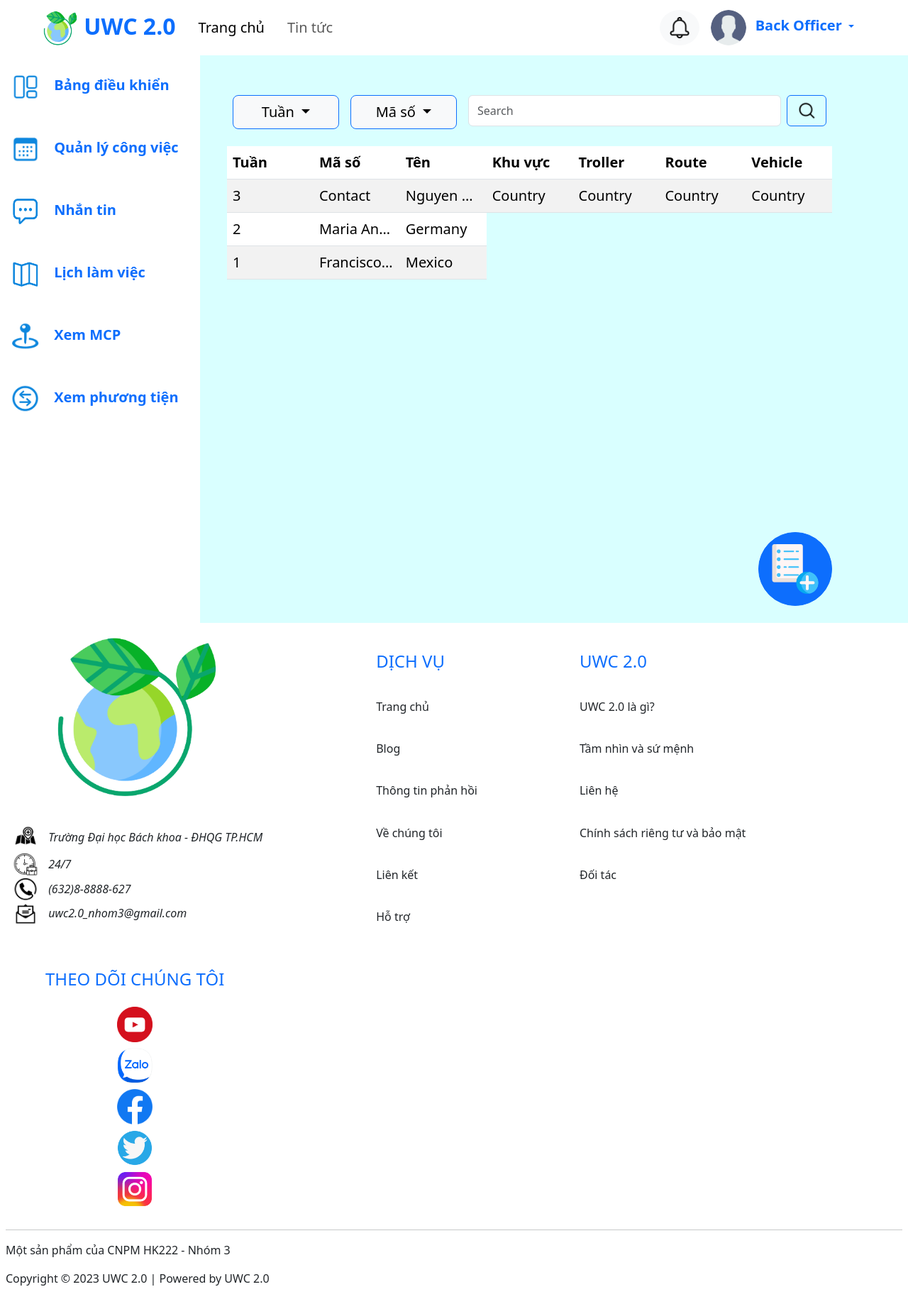
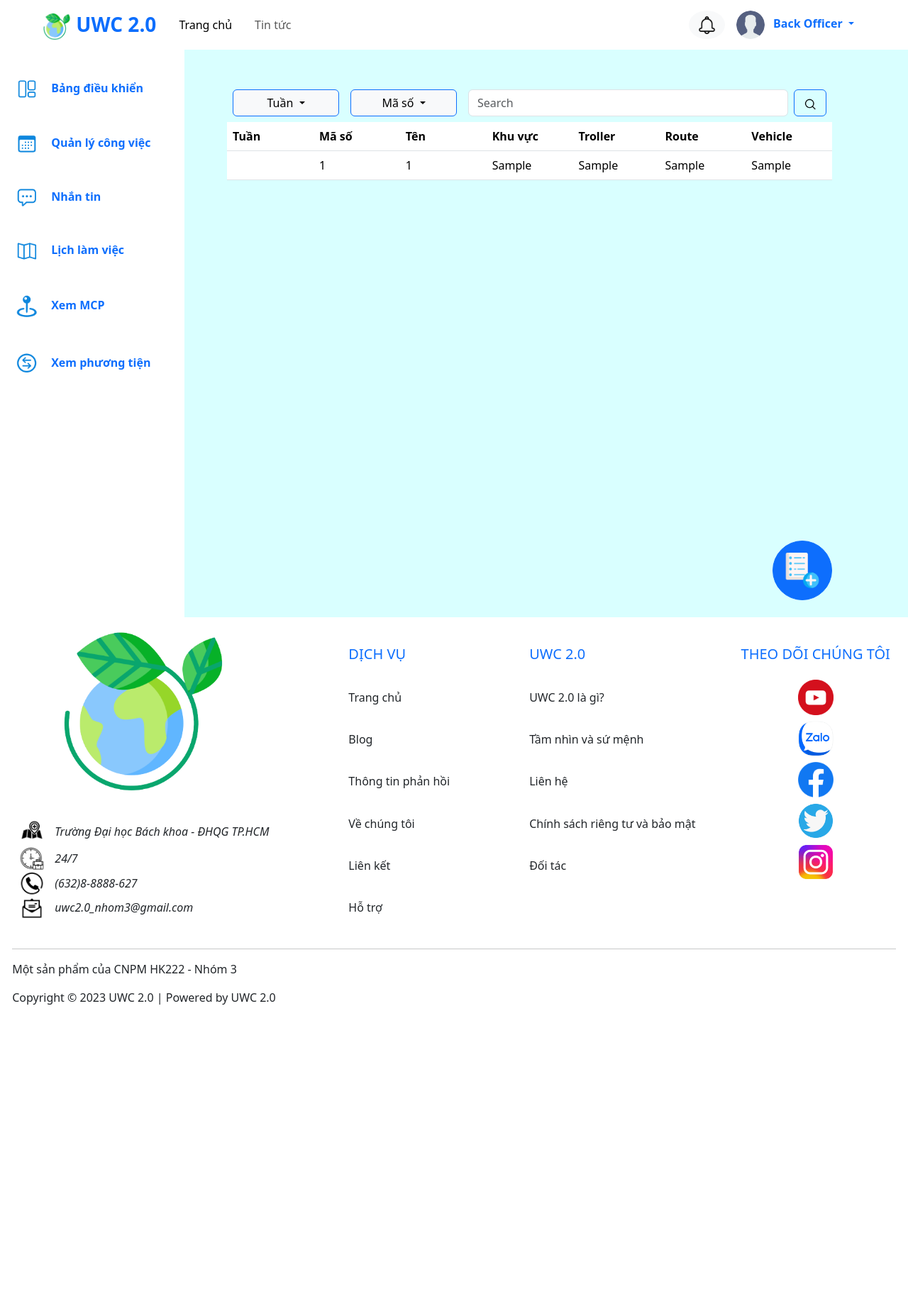
Before and after one commit to langung102/SOFTWARE_ENGINEERING_GROUP_03, a PHP site: page /task/manage in a window 1280 px wide. Shown: the whole page at 71% size. After the commit the page ends 1416 px from the top, so only its background shows below. Run offline with PHP 8.4, Linux system fonts and the light colour scheme; the visitor is signed in with stand-in values (Sample User, id 1); tables that the repository leaves empty hold one stand-in row (values such as "Sample post").

Commit message:
justify header, footer, leftbar, 404page

```diff
--- a/asset/style.css
+++ b/asset/style.css
@@ -2,7 +2,7 @@ body {
     background-color: #D9FFFF;
 }
 .page-body{
-    height: 80vh;
+    min-height: 100vh;
     position: relative;
 }
 .login-box {
@@ -20,13 +20,14 @@ body {
     background: #F5F5F5;
     border: 1px solid #EB0000;
 }
-.page-body{
-    height: 100vh;
-    position: relative;
-}
 .left-bar {
     position: absolute;
     top: 0;
-    left: 0;
+    left: -25px;
     bottom: 0;
 }
+
+
+.text-nowrap {
+    white-space: nowrap;
+}
--- a/controller/taskController.php
+++ b/controller/taskController.php
@@ -1,11 +1,22 @@
 <?php
 class task extends Controller {
     function assign() {
-        $this->view("taskAssign");
+        if (!isset($_SESSION['id'])) $this->view("page404");
+        else $this->view("taskAssign");
     }
 
     function manage() {
-        $this->view("taskManage");
+        if (!isset($_SESSION['id'])) $this->view("page404");
+        else {
+            $show = $this->model('taskModel');
+            $result = $show->getAllTask();
+            if ($result->num_rows > 0) {
+                while ($row = $result-> fetch_assoc()) {
+                    $data[] = $row;
+                }
+            }
+            $this->view("taskManage", ['result' => $data]);
+        }
     }
 }
 ?>
--- /dev/null
+++ b/model/taskModel.php
@@ -0,0 +1,9 @@
+<?php
+    class taskModel extends Database {
+        function getAllTask() {
+            $sql = "SELECT * FROM task";
+            $result = $this->conn->query($sql);
+            return $result;
+        }
+    }
+?>
--- a/view/footer.php
+++ b/view/footer.php
@@ -2,7 +2,7 @@
       <div class="d-flex p-2 flex-column flex-wrap align-content-center text-dark bg-white" >
         <div class="d-flex p-2 flex-md-row flex-column gap-3 flex-wrap align-content-center">
           <!-- ----------------------------------------------------------------------------------- -->
-          <div style="padding-right: 1em;">
+          <div style="padding: 0 3em 0 0">
             <img src="../asset/img/logo_uwc.png" class="rounded mx-auto d-block" alt="" width="240px">
             <hr style="color:white;"/>
             <div style="text-align:left;">
@@ -23,8 +23,8 @@
             </div>
           </div>
           <!-- ----------------------------------------------------------------------------------- -->
-          <div style="padding: 0 4em 0 8em;"><br>
-            <h4 class="pb-3 text-primary">DỊCH VỤ</h4>
+          <div style="padding: 0 3em"><br>
+            <h5 class="pb-3 text-primary">DỊCH VỤ</h4>
             <h6 style="text-align:left;" class="nav-item mb-2"> <a href="#" class="nav-link py-3">Trang chủ</a></h6>
             <h6 style="text-align:left;" class="nav-item mb-2"> <a href="#" class="nav-link py-3">Blog</a></h6>
             <h6 style="text-align:left;" class="nav-item mb-2"> <a href="#" class="nav-link py-3">Thông tin phản hồi</a></h6>
@@ -33,8 +33,8 @@
             <h6 style="text-align:left;" class="nav-item mb-2"> <a href="#" class="nav-link py-3">Hỗ trợ</a></h6>
           </div>
           <!-- ----------------------------------------------------------------------------------- -->
-          <div style="padding: 0 4em;"><br>
-            <h4 class="pb-3 text-primary">UWC 2.0</h4>
+          <div style="padding: 0 3em;"><br>
+            <h5 class="pb-3 text-primary">UWC 2.0</h4>
             <h6 style="text-align:left;" class="nav-item mb-2"> <a href="#" class="nav-link py-3">UWC 2.0 là gì?</a></h6>
             <h6 style="text-align:left;" class="nav-item mb-2"> <a href="#" class="nav-link py-3">Tầm nhìn và sứ mệnh</a></h6>
             <h6 style="text-align:left;" class="nav-item mb-2"> <a href="#" class="nav-link py-3">Liên hệ </a></h6>
@@ -42,8 +42,8 @@
             <h6 style="text-align:left;" class="nav-item mb-2"> <a href="#" class="nav-link py-3">Đối tác</a></h6>
           </div>
           <!-- ----------------------------------------------------------------------------------- -->
-          <div style="padding: 0 0 0 3em;"><br>
-            <h4 style="text-align:center;" class="pb-3 text-primary">THEO DÕI CHÚNG TÔI</h4>
+          <div><br>
+            <h5 style="text-align:center;" class="pb-3 text-primary">THEO DÕI CHÚNG TÔI</h4>
             <h6 style="text-align:center;" class="nav-item mb-2">
               <img height="50px" weight="50px" src="../asset/img/youtube-icon.png" onclick="targetImage('https:\\www.youtube.com/feed/trending')" style="cursor:pointer;"/>
             </h6>
@@ -74,7 +74,6 @@
         </div>
       </div>
     </footer>
-
     <script src="https://cdn.jsdelivr.net/npm/bootstrap@5.3.0-alpha3/dist/js/bootstrap.bundle.min.js"
             integrity="sha384-ENjdO4Dr2bkBIFxQpeoTz1HIcje39Wm4jDKdf19U8gI4ddQ3GYNS7NTKfAdVQSZe"
             crossorigin="anonymous">
--- a/view/header.php
+++ b/view/header.php
@@ -5,7 +5,6 @@
       <meta charset="UTF-8" />
       <meta http-equiv="X-UA-Compatible" content="IE=edge" />
       <meta name="viewport" content="width=device-width, initial-scale=1.0" />
-      <link href="https://unpkg.com/aos@2.3.1/dist/aos.css" rel="stylesheet">
       <link href="https://cdn.jsdelivr.net/npm/bootstrap@5.3.0-alpha3/dist/css/bootstrap.min.css" rel="stylesheet" integrity="sha384-KK94CHFLLe+nY2dmCWGMq91rCGa5gtU4mk92HdvYe+M/SXH301p5ILy+dN9+nJOZ" crossorigin="anonymous">
       <link rel="stylesheet" href="../asset/style.css">
       <link rel="stylesheet" href="../asset/switch.css">
@@ -16,15 +15,13 @@
     <!-- --------------------------------- Body ---------------------------------- -->
     <body>
       <!-- Framework -->
-      <script src="https://unpkg.com/aos@2.3.1/dist/aos.js"> </script>
-      <script> AOS.init(); </script>
 
       <!-- Start Navbar -->
       <nav class="navbar navbar-expand-md bg-white navbar-white">
         <div class="container-fluid mx-5">
           <!-- Logo -->
-          <a href="#" class="navbar-brand fs-2 fw-semibold text-primary">
-            <img src="../asset/img/logo_uwc.png" alt="" height="50px" width="50px">
+          <a href="#" class="navbar-brand fs-3 fw-semibold text-primary">
+            <img src="../asset/img/logo_uwc.png" alt="" width="40px">
             UWC 2.0
           </a>
 
@@ -32,10 +29,10 @@
           <div class="collapse navbar-collapse" id="collapsibleNavbar">
             <ul class="navbar-nav">
               <li class="nav-item mx-2">
-                <a href="/home" class="nav-link active fs-5" >Trang chủ</a>
+                <a href="/home" class="nav-link active fs-6" >Trang chủ</a>
               </li>
               <li class="nav-item mx-2">
-                <a href="https://www.frontiersin.org/articles/10.3389/frsc.2020.00008/full" class="nav-link fs-5">Tin tức</a>
+                <a href="https://www.frontiersin.org/articles/10.3389/frsc.2020.00008/full" class="nav-link fs-6">Tin tức</a>
               </li>
             </ul>
           </div>
@@ -46,17 +43,17 @@
               $img = "";
               echo <<< _END
               <span class="d-grid gap-2 col-6 d-md-flex justify-content-md-end me-3">
-                <button type="button" class="btn bg-light rounded-circle"><img src="../asset/img/notification.png" alt="" width="30px"></button>
+                <button type="button" class="btn bg-light rounded-circle"><img src="../asset/img/notification.png" alt="" width="25px"></button>
                 <div class="dropdown">
                   <a class="dropdown-toggle text-decoration-none" href="" role="button" data-bs-toggle="dropdown" aria-expanded="false">
-                    <img class="rounded-circle mx-2" width="50px" src="../asset/img/user.png">
-                    <span class="fs-5 fw-bold"> Back Officer </span>
+                    <img class="rounded-circle mx-2" width="40px" src="../asset/img/user.png">
+                    <span class="fs-6 fw-bold"> Back Officer </span>
                   </a>
                   <ul class="dropdown-menu dropdown-menu-end">
-                    <li><a class="dropdown-item fs-5" href="/task/manage">Quản lí</a></li>
-                    <li><a class="dropdown-item fs-5" href="/task/assign">Phân công công việc</a></li>
+                    <li><a class="dropdown-item fs-6" href="/task/manage">Quản lí</a></li>
+                    <li><a class="dropdown-item fs-6" href="/task/assign">Phân công công việc</a></li>
                     <li><hr class="dropdown-divider"></li>
-                    <li><a class="dropdown-item fs-5" href="/user/signout">Đăng xuất</a></li>
+                    <li><a class="dropdown-item fs-6" href="/user/signout">Đăng xuất</a></li>
                   </ul>
                 </div>
               </span>
@@ -66,8 +63,8 @@
               echo <<< _END
                 <!-- Login/Signup Modal -->
                 <span class="d-grid gap-2 col-6 d-md-flex justify-content-md-end">
-                  <a href="/home/login" class= "btn btn-outline-primary btn-lg col-3"> Đăng nhập </a>
-                  <button type="button" class="btn btn-primary btn-lg col-3"> Đăng kí </button>
+                  <a href="/home/login" class= "btn btn-outline-primary col-3"> Đăng nhập </a>
+                  <button type="button" class="btn btn-primary col-3"> Đăng kí </button>
                 </span>
               _END;
             }
--- a/view/leftbar.php
+++ b/view/leftbar.php
@@ -1,39 +1,38 @@
-<div class=" left-bar flex-shrink-0 px-3 bg-white text-dark"
-    style="width: calc(250px + 2.5%); box-sizing: border-box;">
+<div class=" left-bar flex-shrink-0 px-5 pt-3 bg-white text-dark" style="box-sizing: border-box;">
     <ul class="list-unstyled ps-0">
-        <li class="nav-item fs-5 fw-bold text-primary">
+        <li class="nav-item fs-6 fw-bold text-primary">
             <a class="nav-link py-4" href="#">
-                <img src="../asset/img/leftbar1.png" style="margin-right: 15px;" alt="" height="40px" width="40px">
+                <img src="../asset/img/leftbar1.png" style="margin-right: 15px;" alt="" width="30px">
                 Bảng điều khiển
             </a>
         </li>
-        <li class="nav-item fs-5 fw-bold text-primary">
+        <li class="nav-item fs-6 fw-bold text-primary">
             <a class="nav-link py-4" href="/task/manage">
-                <img src="../asset/img/leftbar2.png" style="margin-right: 15px;" alt="" height="40px" width="40px">
+                <img src="../asset/img/leftbar2.png" style="margin-right: 15px;" alt="" width="30px">
                 Quản lý công việc
             </a>
         </li>
-        <li class="nav-item fs-5 fw-bold text-primary">
+        <li class="nav-item fs-6 fw-bold text-primary">
             <a class="nav-link py-4" href="#">
-                <img src="../asset/img/leftbar3.png" style="margin-right: 15px;" alt="" height="40px" width="40px">
+                <img src="../asset/img/leftbar3.png" style="margin-right: 15px;" alt="" width="30px">
                 Nhắn tin
             </a>
         </li>
-        <li class="nav-item fs-5 fw-bold text-primary">
+        <li class="nav-item fs-6 fw-bold text-primary">
             <a class="nav-link py-4" href="#">
-                <img src="../asset/img/leftbar4.png" style="margin-right: 15px;" alt="" height="40px" width="40px">
+                <img src="../asset/img/leftbar4.png" style="margin-right: 15px;" alt="" width="30px">
                 Lịch làm việc
             </a>
         </li>
-        <li class="nav-item fs-5 fw-bold text-primary">
+        <li class="nav-item fs-6 fw-bold text-primary">
             <a class="nav-link py-4" href="#">
-                <img src="../asset/img/leftbar5.png" style="margin-right: 15px;" alt="" height="40px" width="40px">
+                <img src="../asset/img/leftbar5.png" style="margin-right: 15px;" alt="" width="30px">
                 Xem MCP
             </a>
         </li>
-        <li class="nav-item fs-5 fw-bold text-primary">
+        <li class="nav-item fs-6 fw-bold text-primary">
             <a class="nav-link py-4" href="#">
-                <img src="../asset/img/leftbar6.png" style="margin-right: 15px;" alt="" height="40px" width="40px">
+                <img src="../asset/img/leftbar6.png" style="margin-right: 15px;" alt="" width="30px">
                 Xem phương tiện
             </a>
         </li>
--- a/view/login.php
+++ b/view/login.php
@@ -1,7 +1,7 @@
 <?php
     require_once("header.php");
 ?>
-<div class="container mt-sm-4" >
+<div class="container mt-sm-4 page-body" >
     <div class="row d-flex justify-content-center align-items-center g-0 page-body">
         <div class="col-md-6">
             <img src="../asset/img/login.png" class="img-fluid rounded-start ms-5" alt="..." width="60%">
--- a/view/taskAssign.php
+++ b/view/taskAssign.php
@@ -240,11 +240,6 @@
     </div>
 </div>
 
-<script src="https://cdn.jsdelivr.net/npm/bootstrap@5.3.0-alpha3/dist/js/bootstrap.bundle.min.js"
-            integrity="sha384-ENjdO4Dr2bkBIFxQpeoTz1HIcje39Wm4jDKdf19U8gI4ddQ3GYNS7NTKfAdVQSZe"
-            crossorigin="anonymous">
-</script>
-
 <script>
     var curCell1 = "";
     var curCell2 = "";
@@ -372,7 +367,6 @@
             numRow += 1;
             flagAddRow = 0;
         }
-
     }
 
 </script>
--- a/view/taskManage.php
+++ b/view/taskManage.php
@@ -12,7 +12,7 @@
         <!-- filter -->
         <div class="d-flex">
             <div class="p-2 dropdown">
-                <button class="btn btn-secondary dropdown-toggle bg-light text-black border-primary btn-lg" type="button" data-bs-toggle="dropdown" aria-expanded="false" style="width:150px;">
+                <button class="btn btn-secondary dropdown-toggle bg-light text-black border-primary" type="button" data-bs-toggle="dropdown" aria-expanded="false" style="width:150px;">
                     Tuần
                 </button>
                 <ul class="dropdown-menu">
@@ -22,7 +22,7 @@
                 </ul>
             </div>
             <div class="p-2 dropdown">
-                <button class="btn btn-secondary dropdown-toggle bg-light text-black border-primary btn-lg" type="button" data-bs-toggle="dropdown" aria-expanded="false" style="width:150px;">
+                <button class="btn btn-secondary dropdown-toggle bg-light text-black border-primary" type="button" data-bs-toggle="dropdown" aria-expanded="false" style="width:150px;">
                     Mã số
                 </button>
                 <ul class="dropdown-menu">
@@ -35,51 +35,42 @@
                 <form class="d-flex" role="search">
                     <input class="form-control me-2" type="search" placeholder="Search" aria-label="Search">
                     <button class="btn btn-outline-primary" type="submit">
-                        <img src="../asset/img/search.png" alt="" width="30px">
+                        <img src="../asset/img/search.png" alt="" width="20px">
                     </button>
                 </form>
             </div>
         </div>
-        <!-- table -->
-        <table class="table table-striped mt-3 fs-5">
+        <table class="table table-responsive table-responsive-sm">
             <thead>
                 <tr class="fw-bold">
-                    <th scope="col">Tuần</th>
-                    <th scope="col">Mã số</th>
-                    <th scope="col">Tên</th>
-                    <th scope="col">Khu vực</th>
-                    <th scope="col">Troller</th>
-                    <th scope="col">Route</th>
-                    <th scope="col">Vehicle</th>
+                    <th scope="row">Tuần</th>
+                    <th scope="row">Mã số</th>
+                    <th scope="row">Tên</th>
+                    <th scope="row">Khu vực</th>
+                    <th scope="row">Troller</th>
+                    <th scope="row">Route</th>
+                    <th scope="row">Vehicle</th>
                 </tr>
             </thead>
             <tbody>
-                <tr>
-                    <th>3</th>
-                    <th>Contact</th>
-                    <th>Nguyen Phuc Khang</th>
-                    <th>Country</th>
-                    <th>Country</th>
-                    <th>Country</th>
-                    <th>Country</th>
-                </tr>
-                <tr>
-                    <td>2</td>
-                    <td>Maria Anders</td>
-                    <td>Germany</td>
-                </tr>
-                <tr>
-                    <td>1</td>
-                    <td>Francisco Chang</td>
-                    <td>Mexico</td>
-                </tr>
+                <?php
+                    foreach ($data['result'] as $val) {
+                        echo "<tr><td></td><td>".$val['id_task']."</td>".
+                        "<td>".$val['id_employee']."</td>".
+                        "<td>".$val['assigned_area']."</td>".
+                        "<td>".$val['assigned_troller']."</td>".
+                        "<td>".$val['assigned_route']."</td>".
+                        "<td>".$val['assigned_vehicle']."</td></tr>";
+                    }
+                ?>
             </tbody>
         </table>
+
         <!-- add task -->
         <div class="d-flex flex-grow-1 align-items-end justify-content-end">
             <a href="/task/assign">
                 <button type="button" class="btn btn-primary rounded-circle p-3 mb-2">
-                    <img src="../asset/img/add_task.png" alt="" width="70px">
+                    <img src="../asset/img/add_task.png" alt="" width="50px">
                 </button>
             </a>
         </div>
```
Also changed, not shown: view/page404.php (added, +9 -0 lines), asset/img/404.jpg (added).
